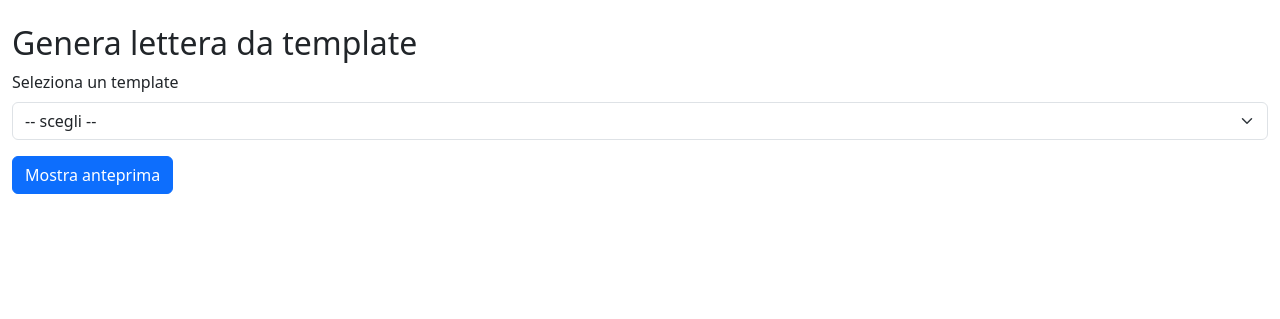
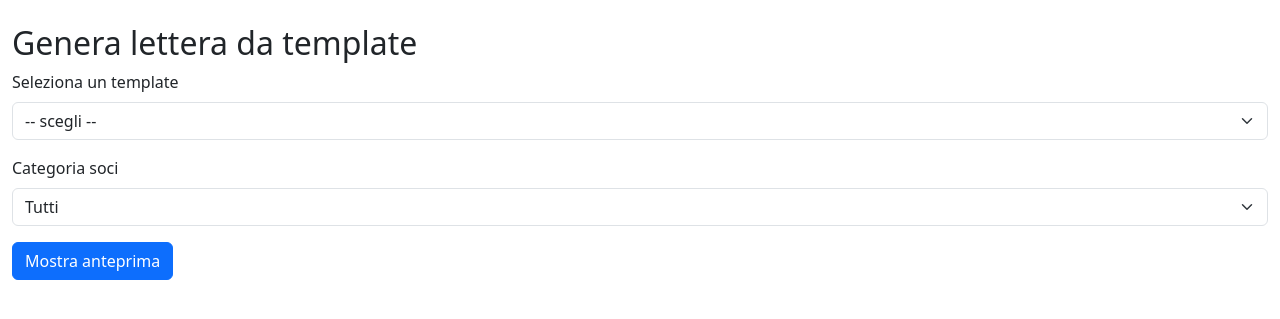
Before and after one commit to gibedini/flask-stsn-app, a Flask app: template app/templates/letter_preview.html in a window 1280 px wide. Shown: the part 56-375 px from the top of the page. Run offline with Flask 3, Linux system fonts and the light colour scheme; the template is opened without the code that fills it, so the values that code supplies are empty; some libraries are stand-ins or nearby versions.

Commit message:
Resa funzionanante la possibilità di invio lettere ai soci in base al loro stato (regolare, moroso, decaduto)

```diff
--- a/app/templates/letter_preview.html
+++ b/app/templates/letter_preview.html
@@ -12,11 +12,24 @@
       {% endfor %}
     </select>
   </div>
+
+  <div class="mb-3">
+  <label for="categoria" class="form-label">Categoria soci</label>
+  <select class="form-select" name="categoria" id="categoria" required>
+    <option value="tutti">Tutti</option>
+    <option value="regolare" {% if categoria == 'regolare' %}selected{% endif %}>Regolari</option>
+    <option value="moroso" {% if categoria == 'moroso' %}selected{% endif %}>Morosi</option>
+    <option value="decaduto" {% if categoria == 'decaduto' %}selected{% endif %}>Decaduti</option>
+  </select>
+</div>
+
+
   <button class="btn btn-primary">Mostra anteprima</button>
 </form>
 {% if selected %}
 <form method="post" action="{{ url_for('export_lettere') }}">
   <input type="hidden" name="template" value="{{ selected }}">
+  <input type="hidden" name="categoria" value="{{ categoria }}">
   <button class="btn btn-success mt-3">Esporta in CSV</button>
 </form>
 {% endif %}
```
Also changed, not shown: app/routes.py (+12 -6 lines).
